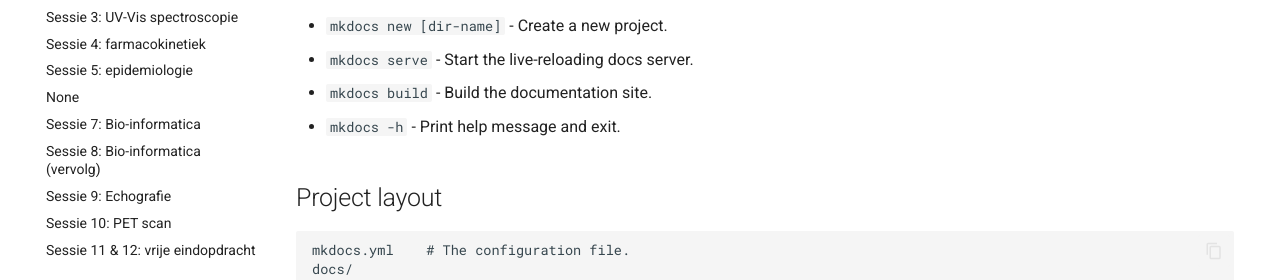
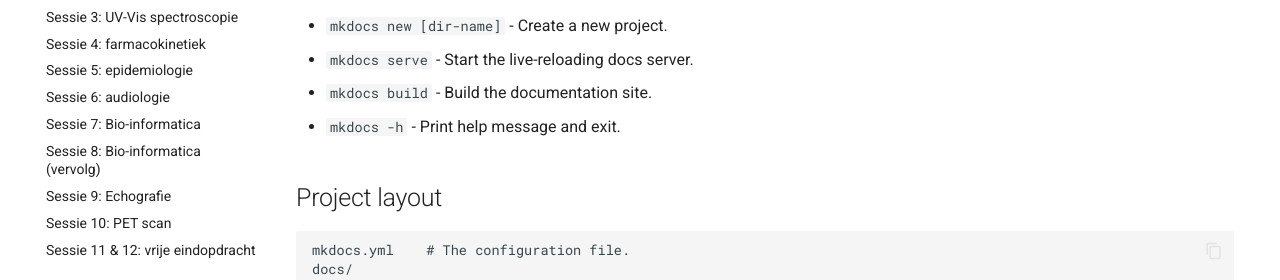
Before and after one commit to NatuurkundePracticumAmsterdam/biomedicalcomputing, an MkDocs documentation site: the page built from docs/index.md, in a window 1280 px wide. Shown: the part 283-563 px from the top of the page. Built offline with MkDocs 1.6.1 and Material for MkDocs 9.7.7, drawn with Linux system fonts in a browser that asks for light colours.

Commit message:
Naam bestand aangepast

```diff
--- a/mkdocs.yml
+++ b/mkdocs.yml
@@ -61,7 +61,7 @@ nav:
   - uv-vis-spectroscopie.md
   - farmacokinetiek.md
   - epidemiologie.md
-  - hoortest.md
+  - audiologie.md
   - bio-informatica.md
   - bio-informatica-vervolg.md
   - echografie.md
```
